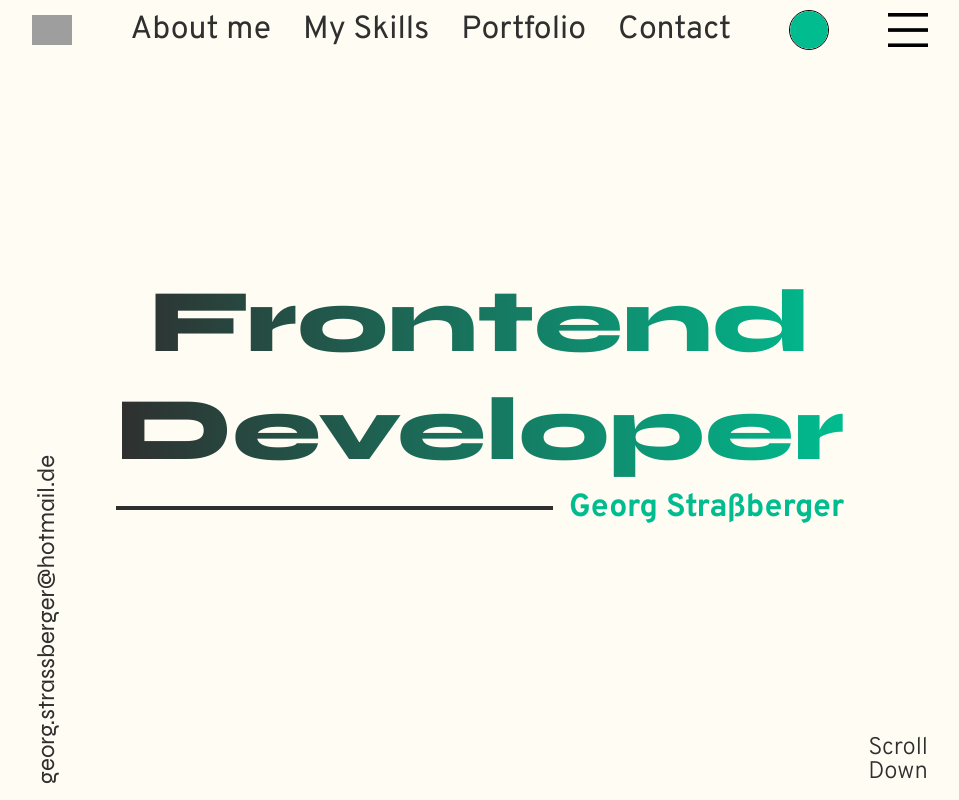
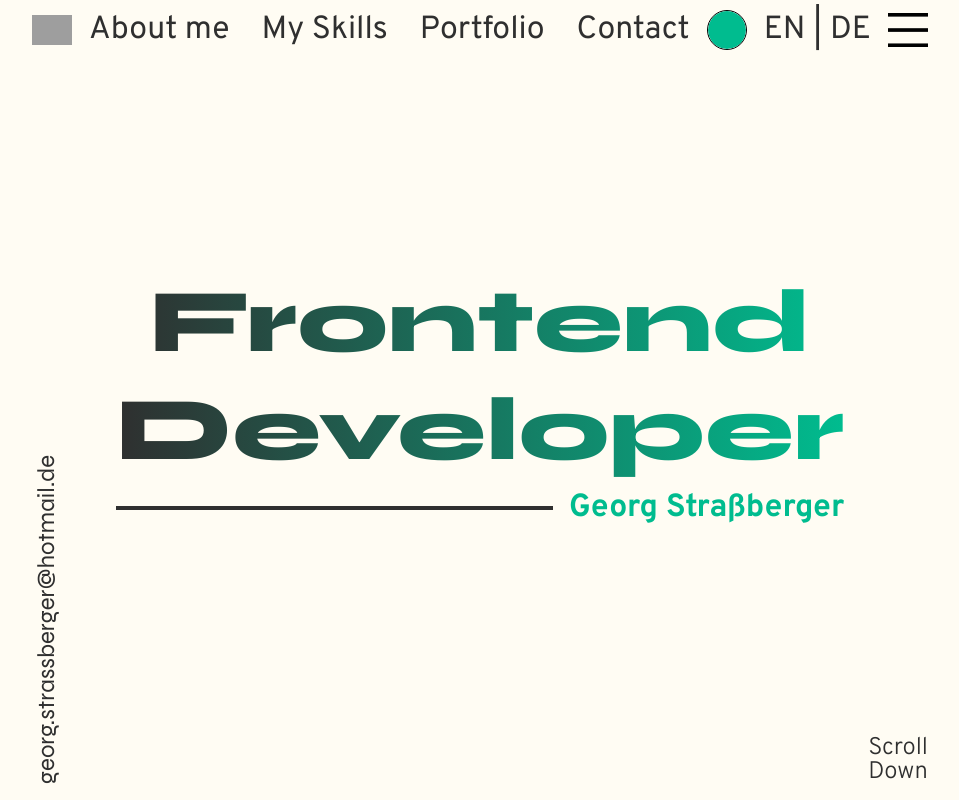
Before and after one commit to GeorgStrassberger/myPortfolio, an Angular app: page / in a window 1280 px wide. Shown: the top 800 px of the page, without its empty margins (160-1119 px from the left). Built offline with nearby package versions, Linux system fonts and the light colour scheme; grey boxes are pictures that could not be loaded.

Commit message:
add 2 langBtns to navbar

```diff
--- a/src/app/components/header/header.component.html
+++ b/src/app/components/header/header.component.html
@@ -1,44 +1,95 @@
 <section id="header">
-
   <div id="top" class="top-wrapper">
     <!-- Alles von oben -->
     <div class="box">
       <a routerLink="/#home" (click)="navService.forceNavigate('home')">Home</a>
     </div>
     <div class="box">
-            <a routerLink="/#aboutMe" (click)="navService.forceNavigate('aboutMe')">About me</a>
+      <a routerLink="/#aboutMe" (click)="navService.forceNavigate('aboutMe')"
+        >About me</a
+      >
     </div>
     <div class="box">
-            <a routerLink="/#mySkills" (click)="navService.forceNavigate('mySkills')">My Skills</a>
+      <a routerLink="/#mySkills" (click)="navService.forceNavigate('mySkills')"
+        >My Skills</a
+      >
     </div>
     <div class="box">
-            <a routerLink="/#portfolio" (click)="navService.forceNavigate('portfolio')">Portfolio</a>
+      <a
+        routerLink="/#portfolio"
+        (click)="navService.forceNavigate('portfolio')"
+        >Portfolio</a
+      >
     </div>
     <div class="box">
-            <a routerLink="/#contact" (click)="navService.forceNavigate('contact')">Contact</a>
+      <a routerLink="/#contact" (click)="navService.forceNavigate('contact')"
+        >Contact</a
+      >
     </div>
   </div>
 
-
   <div class="nav-wrapper">
-        <img (click)="navService.forceNavigate('home')" src="../../../assets/images/icons//logo_black.png" alt="myLogo"
-            title="HOME">
+    <!-- LOGO -->
+    <img
+      (click)="navService.forceNavigate('home')"
+      src="../../../assets/images/icons//logo_black.png"
+      alt="myLogo"
+      title="HOME"
+    />
+    <!-- LINKS -->
     <div class="navAnker">
-            <a routerLink="/#aboutMe" (click)="navService.forceNavigate('aboutMe')" title="ABOUT ME">About me</a>
-            <a routerLink="/#mySkills" (click)="navService.forceNavigate('mySkills')" title="SKILLS">My Skills</a>
-            <a routerLink="/#portfolio" (click)="navService.forceNavigate('portfolio')" title="PROTFOLIO">Portfolio</a>
-            <a routerLink="/#contact" (click)="navService.forceNavigate('contact')" title="CONTACT">Contact</a>
+      <a
+        routerLink="/#aboutMe"
+        (click)="navService.forceNavigate('aboutMe')"
+        title="ABOUT ME"
+        >About me</a
+      >
+      <a
+        routerLink="/#mySkills"
+        (click)="navService.forceNavigate('mySkills')"
+        title="SKILLS"
+        >My Skills</a
+      >
+      <a
+        routerLink="/#portfolio"
+        (click)="navService.forceNavigate('portfolio')"
+        title="PROTFOLIO"
+        >Portfolio</a
+      >
+      <a
+        routerLink="/#contact"
+        (click)="navService.forceNavigate('contact')"
+        title="CONTACT"
+        >Contact</a
+      >
     </div>
-        <input type="color" name="color" id="color" value="#00BC8F" (change)="getColor()" title="ColorPicker">
-        <img id="menu" (click)="toggleMenuBtn()" src={{this.navService.MENU_IMAGES[0]}} alt="menu" title="MENU">
+    <!-- COLORPICKER -->
+    <input
+      type="color"
+      name="color"
+      id="color"
+      value="#00BC8F"
+      (change)="getColor()"
+      title="ColorPicker"
+    />
+    <!-- TRANSLATE -->
+    <div class="nav__tanslate">
+      <a class="nav__tanslate__btn">EN</a>|
+      <a class="nav__tanslate__btn">DE</a>
     </div>
-
+    <!-- BURGERMENU -->
+    <img
+      id="menu"
+      (click)="toggleMenuBtn()"
+      src="{{ this.navService.MENU_IMAGES[0] }}"
+      alt="menu"
+      title="MENU"
+    />
+  </div>
 
   <div id="bot" class="bottem-wrapper">
     <!-- Alles von unten -->
     <div class="triangle"></div>
     <app-footer></app-footer>
   </div>
-
-
 </section>
--- a/src/app/components/header/header.component.scss
+++ b/src/app/components/header/header.component.scss
@@ -38,7 +38,7 @@ section {
       cursor: pointer;
 
       &::before {
-                content: '';
+        content: "";
         position: absolute;
         top: 60%;
         right: 47rem;
@@ -55,7 +55,7 @@ section {
       }
 
       &::after {
-                content: '';
+        content: "";
         position: absolute;
         inset: 0.4rem;
         background: var(--color-white);
@@ -104,6 +104,23 @@ section {
         color: var(--color-black);
         text-decoration: none;
 
+        &:hover {
+          color: var(--color-green);
+        }
+      }
+    }
+    .nav__tanslate {
+      display: flex;
+      flex-direction: row;
+      align-items: center;
+      justify-content: center;
+      gap: 8px;
+      color: var(--color-black);
+      font-size: var(--font-size-h3);
+      font-family: var(--sec-font-family);
+      .nav__tanslate__btn {
+        text-decoration: none;
+        cursor: pointer;
         &:hover {
           color: var(--color-green);
         }
@@ -162,7 +179,7 @@ section {
   animation-fill-mode: forwards !important;
 }
 
-input[type=color] {
+input[type="color"] {
   width: 4rem;
   height: 4rem;
   border-radius: 50%;
@@ -170,13 +187,13 @@ input[type=color] {
   cursor: crosshair;
 }
 
-input[type=color]::-webkit-color-swatch {
+input[type="color"]::-webkit-color-swatch {
   border: none;
   border-radius: 50%;
   padding: 0;
 }
 
-input[type=color]::-webkit-color-swatch-wrapper {
+input[type="color"]::-webkit-color-swatch-wrapper {
   border: none;
   border-radius: 50%;
   padding: 0;
```
Lines whose indentation alone changed are shown as unchanged.
